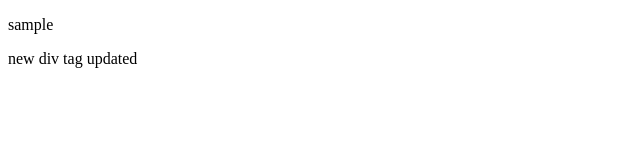
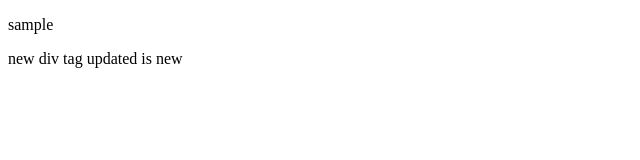
Before and after one commit to irsvya/git-test, a plain HTML site: page index.html in a window 1280 px wide. Shown: the full height of the page, 0-640 px from the left. Drawn offline with Linux system fonts and the light colour scheme.

Commit message:
Update index.html
changes description

```diff
--- a/index.html
+++ b/index.html
@@ -1,5 +1,5 @@
 <!DOCTYPE html>
 <p>sample</p>
 <div>
-    new div tag updated
+    new div tag updated is new
 </div>
```
